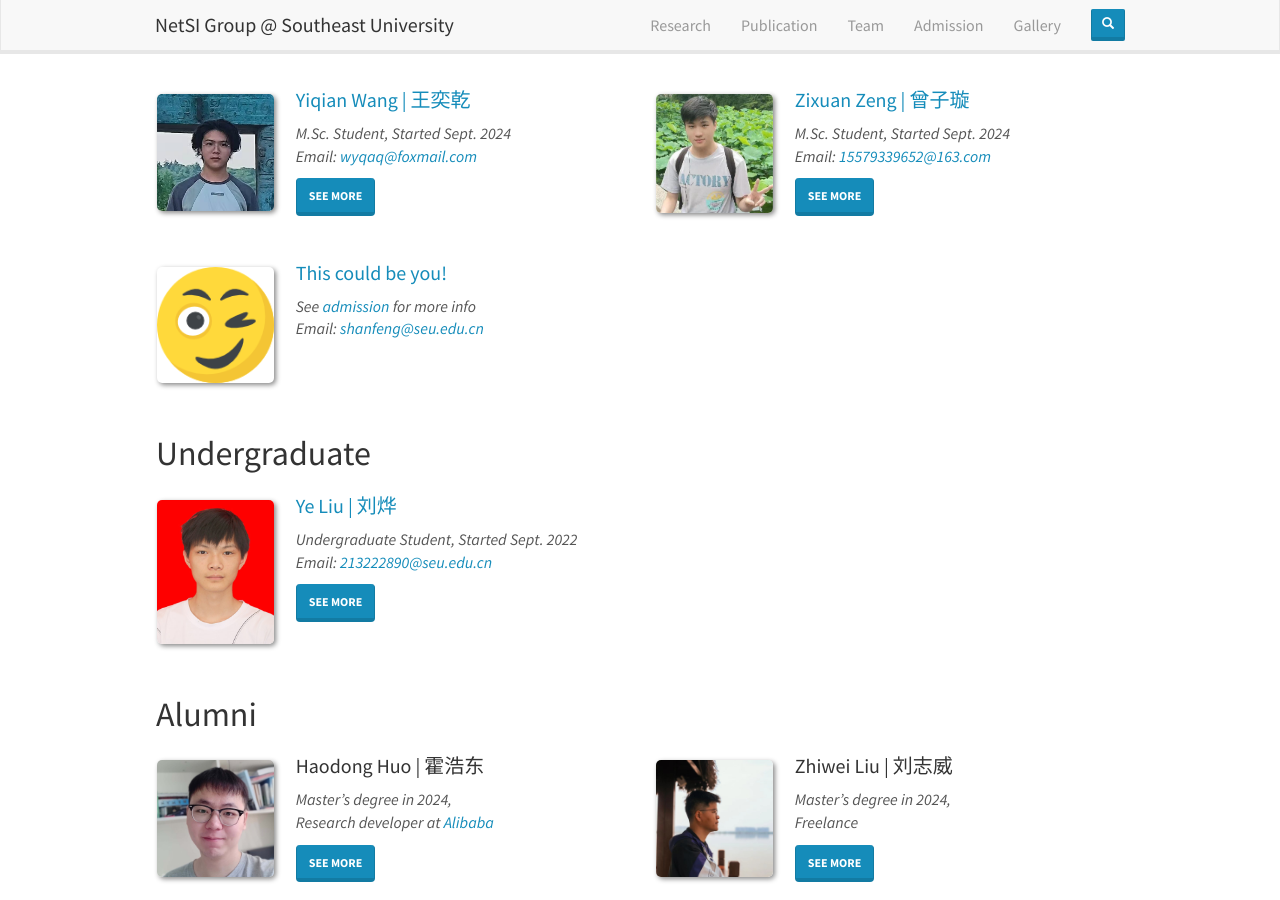
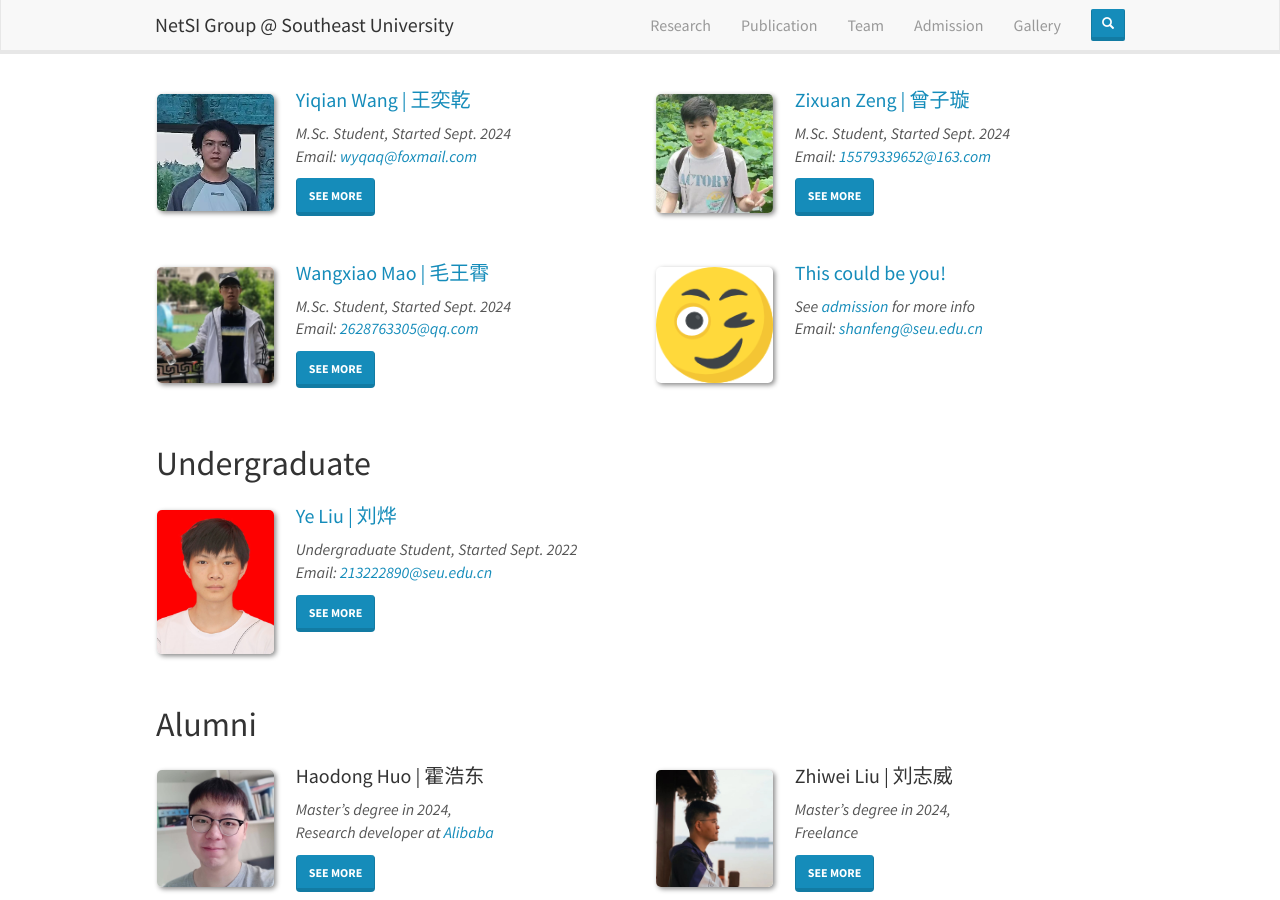
Before and after one commit to SEU-NetSI/seu-netsi.github.io, a Jekyll site: the page built from _pages/team.md, in a window 1280 px wide and 900 px high, scrolled down 1584 px. Built offline with Jekyll 4.4.1, drawn with Linux system fonts in a browser that asks for light colours; nearby versions of some CDN libraries.

Commit message:
毛王霄信息提交

```diff
--- a/_data/students.yml
+++ b/_data/students.yml
@@ -198,6 +198,21 @@
   correspondence:
     - "<b>Github:</b> <a href='https://github.com/zengzixuan2024' target='_blank'>https://github.com/zengzixuan2024</a>"
 
+- name: Wangxiao Mao
+  chinese: 毛王霄
+  id: maowangxiao
+  photo: maowangxiao.jpg
+  info: M.Sc. Student, Started Sept. 2024
+  email: 2628763305@qq.com
+  link: https://github.com/BrightUiv
+  education:
+    - "<b>2024.09 ~ Now:</b> M.Sc, <a href='https://cse.seu.edu.cn/main.htm' target='_blank'>College of Software Engineering</a>, <a href='https://www.seu.edu.cn/' target='_blank'>Southeast University</a>, China"
+    - "<b>2020.09 ~ 2024.06:</b> B.Sc, <a href='https://cs.ncepu.edu.cn/' target='_blank'>School Of Control And Computer Engineering(Department of Computer)</a>, <a href='https://www.ncepu.edu.cn/' target='_blank'>North China Electric Power University</a>,China"
+  interest:
+    - "<b>Unmanned System Swarm Cooperation</b>"
+  correspondence:
+    - "<b>Github:</b> <a href='https://github.com/BrightUiv' target='_blank'>https://github.com/BrightUiv/</a>"
+
 - name: "This could be you!"
   chinese: placeholder
   id: placeholder
```
Also changed, not shown: images/teampic/maowangxiao.jpg (added).
